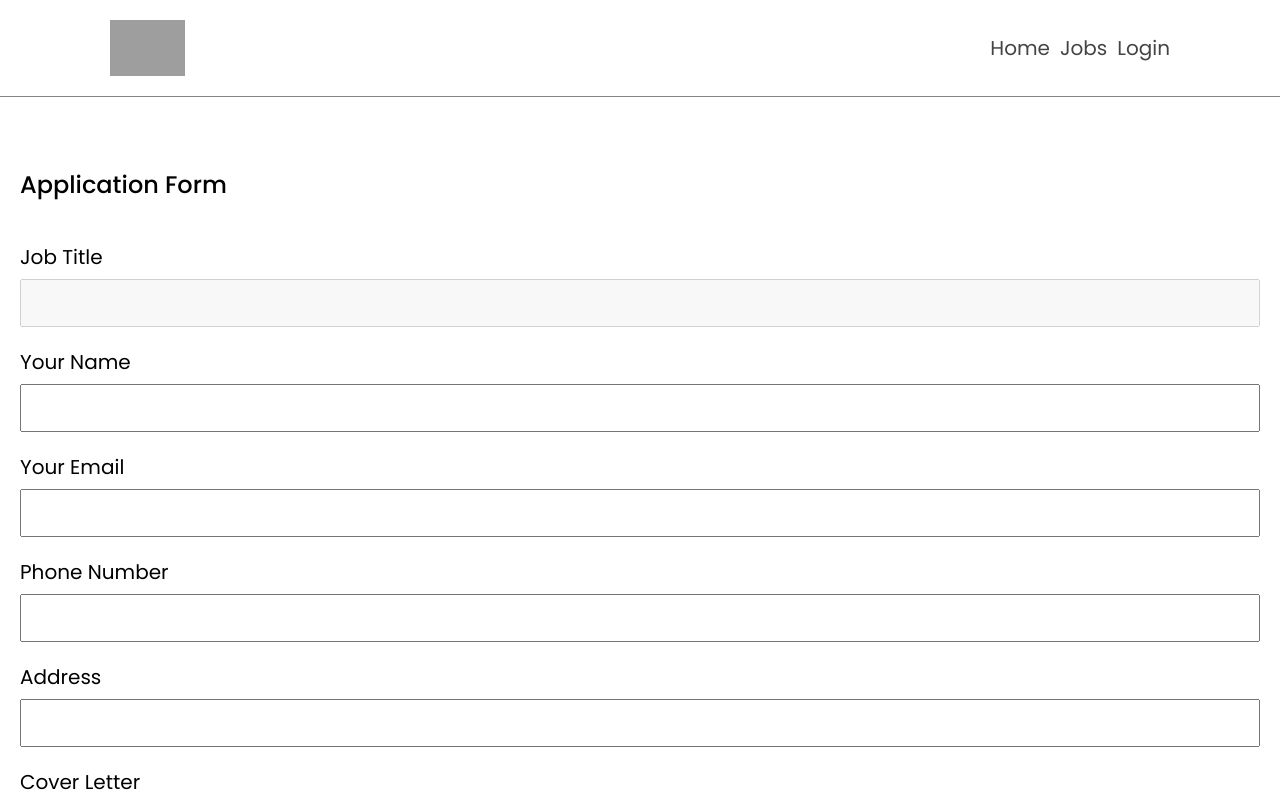
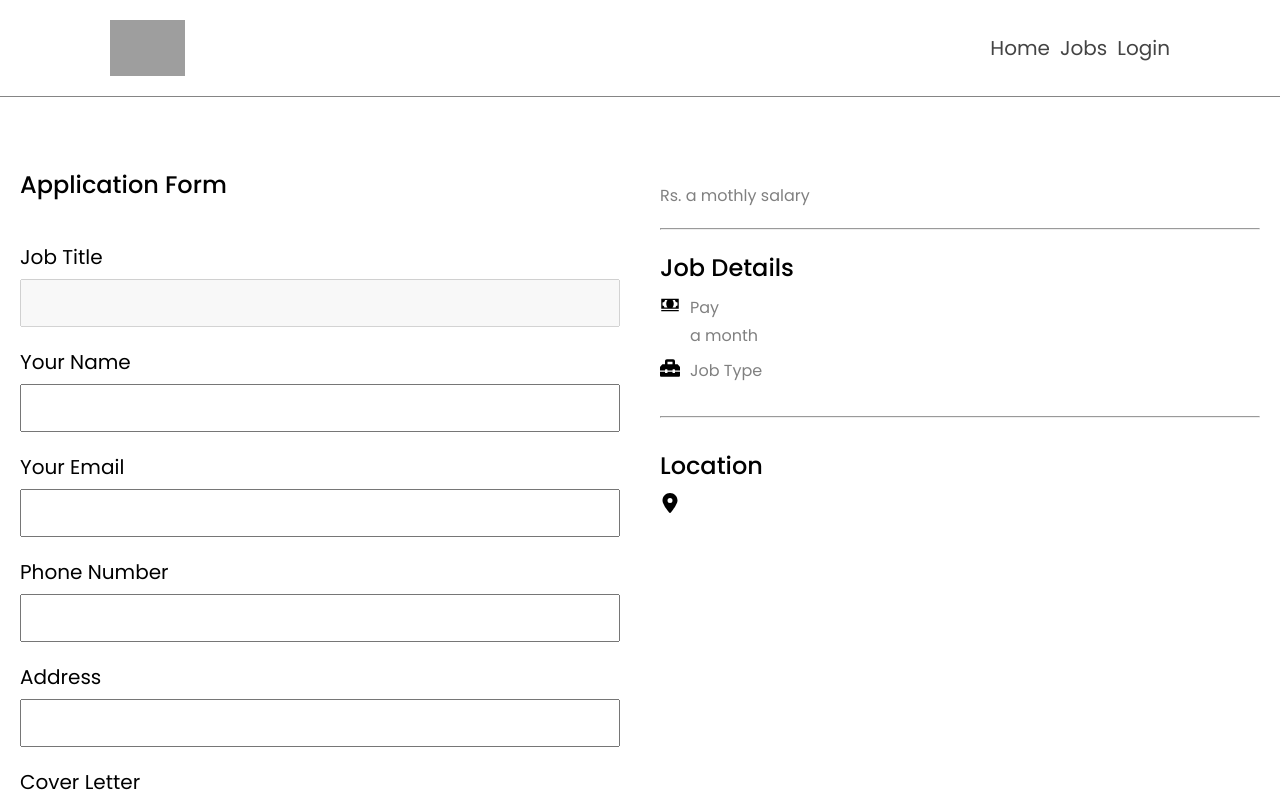
Before and after one commit to OS-Samir/Job-Portal, a React (Vite) app in the folder frontend/: page /post/application/1 in a window 1280 px wide. Shown: the top 800 px of the page. Built offline with nearby package versions, Linux system fonts and the light colour scheme; no server answers; grey boxes are pictures that could not be loaded.

Commit message:
designing on post application form

```diff
--- a/frontend/src/pages/PostApplication.jsx
+++ b/frontend/src/pages/PostApplication.jsx
@@ -5,6 +5,9 @@ import {useNavigate, useParams, Link} from "react-router-dom"
 import { postApplication, clearAllApplicationErrors, resetApplicationSlice } from '../../store/slices/applicationSlice';
 import { fetchSingleJob } from '../../store/slices/jobSlice';
 import {toast} from "react-toastify"
+import {IoMdCash} from "react-icons/io"
+import {FaToolbox} from "react-icons/fa"
+import {FaLocationDot} from "react-icons/fa6";
 
 const PostApplication = () => {
   const {singleJob} = useSelector((state) => state.jobs);
@@ -13,12 +16,12 @@ const PostApplication = () => {
 
   const {jobId} = useParams();
 
-  const [name, setName] = useState("");
-  const [email, setEmail] = useState("");
-  const [phone, setPhone] = useState("");
-  const [address, setAddress] = useState("");
-  const [coverLetter, setCoverLetter] = useState("");
-  const [resume, setResume] = useState("");
+  const [name, setName] = useState(user && user.name);
+  const [email, setEmail] = useState(user && user.email);
+  const [phone, setPhone] = useState(user && user.phone);
+  const [address, setAddress] = useState(user && user.address);
+  const [coverLetter, setCoverLetter] = useState(user && user.coverLetter);
+  const [resume, setResume] = useState(user && user.resume);
 
   const navigateTo = useNavigate();
   const dispatch = useDispatch();
@@ -82,9 +85,7 @@ dispatch(fetchSingleJob(jobId));
       <div>
         <label>Job Title</label>
         <input type="text" placeholder={singleJob.title} disabled />
-        {
-          console.log(singleJob.title)
-        }
+
       </div>
 
       <div>
@@ -126,6 +127,48 @@ dispatch(fetchSingleJob(jobId));
       )}
 
     </form>
+
+    <div className="job-details">
+      <header>
+        <h3>{singleJob.title}</h3>
+        {
+          singleJob.personalWebsite && (
+            <Link to = {singleJob.personalWebsite.url}>
+              {singleJob.personalWebsite.title}
+            </Link>
+          )
+        }
+        <p>{singleJob.location}</p>
+        <p>Rs. {singleJob.salary} a mothly salary</p>
+      </header>
+      <hr />
+        <section>
+          <div className='wrapper'>
+            <h3>Job Details</h3>
+            <div>
+              <IoMdCash />
+              <div>
+                <span>Pay</span>
+                <span>{singleJob.salary} a month</span>
+              </div>
+            </div>
+            <div>
+              <FaToolbox />
+              <div>
+                <span>Job Type</span>
+                <span>{singleJob.jobType}</span>
+              </div>
+            </div>
+            <hr />
+            <div className="wrapper">
+              <h3>Location</h3>
+              <div className="location">
+                <FaLocationDot />
+              </div>
+            </div>
+          </div>
+        </section>
+    </div>
   </article>
     </>
   )
--- a/frontend/store/slices/jobSlice.js
+++ b/frontend/store/slices/jobSlice.js
@@ -88,7 +88,7 @@ export const fetchSingleJob = (jobId) => async(dispatch) => {
     dispatch(jobSlice.actions.requestForSingleJob());
     try {
         const response = await axios.get(`http://localhost:3000/api/v1/job/get/${jobId}`, {withCredentials: true});
-        dispatch(jobSlice.actions.successForAllJobs(response.data.job));
+        dispatch(jobSlice.actions.successForSingleJob(response.data.job));
         dispatch(jobSlice.actions.clearAllErrors());
     } catch (error) {
         dispatch(jobSlice.actions.failureForSingleJob(error.response.data.message));
```
Also changed, not shown: 1 other file (tests, documents, lock files or other folders).
